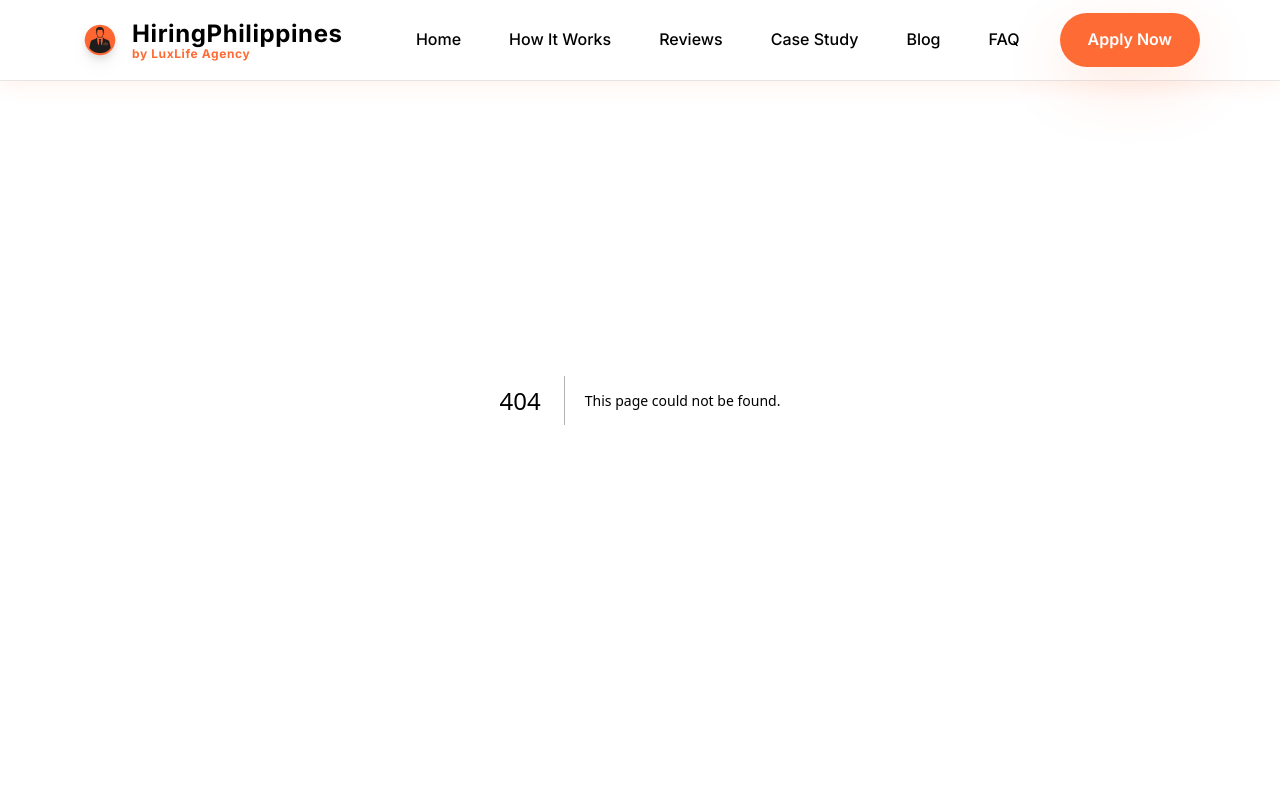
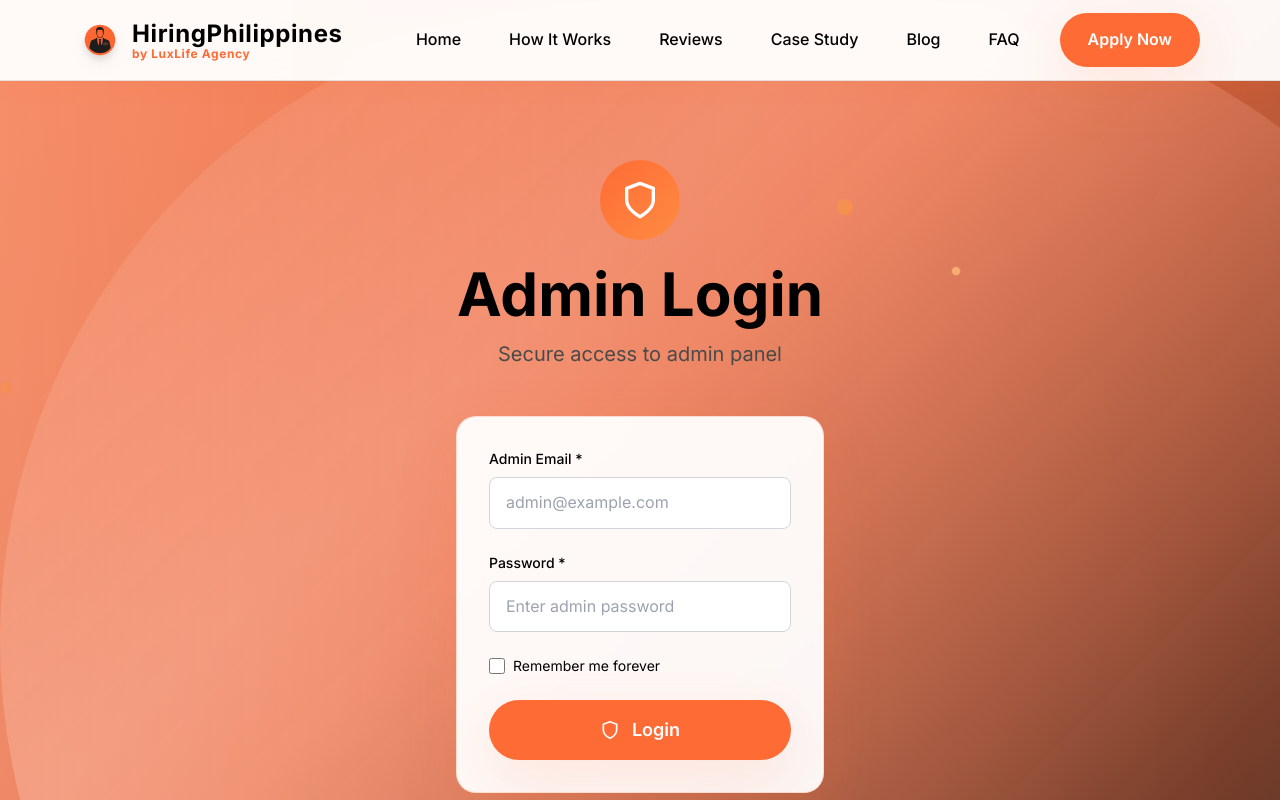
Before and after one commit to gigageek101/luxlife-hiring-website, a Next.js app: page /admin/auth in a window 1280 px wide. Before the commit this address had no page. Shown: the top 800 px of the page. Built offline with nearby package versions, Linux system fonts and the light colour scheme; a web font is replaced by a local one.

Commit message:
Add secure admin login with remember forever option and hide master password from UI

```diff
--- /dev/null
+++ b/app/admin/admin-wrapper.tsx
@@ -0,0 +1,51 @@
+'use client'
+
+import { useEffect, useState } from 'react'
+import { useRouter } from 'next/navigation'
+
+export default function AdminWrapper({ children }: { children: React.ReactNode }) {
+  const router = useRouter()
+  const [isAuthenticated, setIsAuthenticated] = useState(false)
+  const [isChecking, setIsChecking] = useState(true)
+
+  useEffect(() => {
+    const token = localStorage.getItem('admin_token')
+    const expiry = localStorage.getItem('admin_expiry')
+
+    if (!token || !expiry) {
+      router.push('/admin/auth')
+      setIsChecking(false)
+      return
+    }
+
+    // Check if token has expired
+    const expiryTime = parseInt(expiry)
+    if (Date.now() > expiryTime) {
+      localStorage.removeItem('admin_token')
+      localStorage.removeItem('admin_expiry')
+      router.push('/admin/auth')
+      setIsChecking(false)
+      return
+    }
+
+    setIsAuthenticated(true)
+    setIsChecking(false)
+  }, [router])
+
+  if (isChecking) {
+    return (
+      <div className="min-h-screen flex items-center justify-center">
+        <div className="text-center">
+          <div className="w-16 h-16 border-4 border-orange-500 border-t-transparent rounded-full animate-spin mx-auto mb-4"></div>
+          <p style={{ color: 'var(--text-secondary-on-white)' }}>Verifying admin access...</p>
+        </div>
+      </div>
+    )
+  }
+
+  if (!isAuthenticated) {
+    return null
+  }
+
+  return <>{children}</>
+}
--- /dev/null
+++ b/app/admin/auth/page.tsx
@@ -0,0 +1,157 @@
+'use client'
+
+import { useState } from 'react'
+import { motion } from 'framer-motion'
+import { Shield, Loader2 } from 'lucide-react'
+import DynamicBackground from '@/components/DynamicBackground'
+import Reveal from '@/components/Reveal'
+import { useRouter } from 'next/navigation'
+
+export default function AdminAuth() {
+  const router = useRouter()
+  const [email, setEmail] = useState('')
+  const [password, setPassword] = useState('')
+  const [rememberMe, setRememberMe] = useState(false)
+  const [isSubmitting, setIsSubmitting] = useState(false)
+  const [error, setError] = useState('')
+
+  const handleSubmit = async (e: React.FormEvent) => {
+    e.preventDefault()
+    setError('')
+    setIsSubmitting(true)
+
+    try {
+      const response = await fetch('/api/admin/auth', {
+        method: 'POST',
+        headers: {
+          'Content-Type': 'application/json',
+        },
+        body: JSON.stringify({
+          email,
+          password
+        })
+      })
+
+      const data = await response.json()
+
+      if (!response.ok) {
+        throw new Error(data.error || 'Authentication failed')
+      }
+
+      // Store token with expiry
+      const expiryTime = rememberMe
+        ? Date.now() + (365 * 24 * 60 * 60 * 1000) // Forever (1 year)
+        : Date.now() + (24 * 60 * 60 * 1000)  // 24 hours
+
+      localStorage.setItem('admin_token', data.token)
+      localStorage.setItem('admin_expiry', expiryTime.toString())
+
+      // Redirect to admin panel
+      router.push('/admin')
+    } catch (err) {
+      setError(err instanceof Error ? err.message : 'Invalid credentials')
+    } finally {
+      setIsSubmitting(false)
+    }
+  }
+
+  return (
+    <div className="min-h-screen relative">
+      <DynamicBackground />
+
+      <section className="section pt-32 md:pt-40 relative z-10">
+        <div className="container max-w-md">
+          <Reveal>
+            <div className="text-center mb-12">
+              <div className="w-20 h-20 rounded-full flex items-center justify-center mx-auto mb-6" style={{ background: 'linear-gradient(135deg, var(--accent), var(--accent-hover))' }}>
+                <Shield className="w-10 h-10 text-white" />
+              </div>
+              <h1 className="mb-4">
+                Admin Login
+              </h1>
+              <p className="text-xl" style={{ color: 'var(--text-secondary-on-white)' }}>
+                Secure access to admin panel
+              </p>
+            </div>
+          </Reveal>
+
+          <motion.div
+            initial={{ opacity: 0, y: 20 }}
+            animate={{ opacity: 1, y: 0 }}
+            transition={{ duration: 0.6 }}
+            className="card glass-card"
+          >
+            <form onSubmit={handleSubmit} className="space-y-6">
+              {error && (
+                <div className="p-4 bg-red-50 border border-red-200 rounded-lg text-red-700 text-sm">
+                  {error}
+                </div>
+              )}
+
+              <div>
+                <label htmlFor="email" className="block text-sm font-medium mb-2" style={{ color: 'var(--text-primary)' }}>
+                  Admin Email *
+                </label>
+                <input
+                  type="email"
+                  id="email"
+                  value={email}
+                  onChange={(e) => setEmail(e.target.value)}
+                  className="w-full px-4 py-3 rounded-lg border border-gray-300 focus:ring-2 focus:ring-orange-500 focus:border-transparent transition-all"
+                  placeholder="admin@example.com"
+                  required
+                />
+              </div>
+
+              <div>
+                <label htmlFor="password" className="block text-sm font-medium mb-2" style={{ color: 'var(--text-primary)' }}>
+                  Password *
+                </label>
+                <input
+                  type="password"
+                  id="password"
+                  value={password}
+                  onChange={(e) => setPassword(e.target.value)}
+                  className="w-full px-4 py-3 rounded-lg border border-gray-300 focus:ring-2 focus:ring-orange-500 focus:border-transparent transition-all"
+                  placeholder="Enter admin password"
+                  required
+                />
+              </div>
+
+              <div className="flex items-center gap-2">
+                <input
+                  type="checkbox"
+                  id="rememberMe"
+                  checked={rememberMe}
+                  onChange={(e) => setRememberMe(e.target.checked)}
+                  className="w-4 h-4 rounded border-gray-300 text-orange-600 focus:ring-orange-500"
+                />
+                <label htmlFor="rememberMe" className="text-sm" style={{ color: 'var(--text-primary)' }}>
+                  Remember me forever
+                </label>
+              </div>
+
+              <button
+                type="submit"
+                disabled={isSubmitting}
+                className="btn-primary hover-lift text-lg px-8 py-4 w-full inline-flex items-center justify-center gap-3"
+              >
+                {isSubmitting ? (
+                  <>
+                    <Loader2 className="w-5 h-5 animate-spin" />
+                    Logging in...
+                  </>
+                ) : (
+                  <>
+                    <Shield className="w-5 h-5" />
+                    Login
+                  </>
+                )}
+              </button>
+            </form>
+          </motion.div>
+        </div>
+      </section>
+    </div>
+  )
+}
--- a/app/admin/page.tsx
+++ b/app/admin/page.tsx
@@ -2,8 +2,10 @@
 
 import { useState, useEffect } from 'react'
 import { motion } from 'framer-motion'
-import { Users, CheckCircle, XCircle, Clock, RefreshCw, Trash2 } from 'lucide-react'
+import { Users, CheckCircle, XCircle, Clock, RefreshCw, Trash2, LogOut } from 'lucide-react'
 import DynamicBackground from '@/components/DynamicBackground'
+import AdminWrapper from './admin-wrapper'
+import { useRouter } from 'next/navigation'
 
 interface Assessment {
   day: number
@@ -28,11 +30,18 @@ interface User {
   }
 }
 
-export default function AdminPanel() {
+function AdminPanelContent() {
+  const router = useRouter()
   const [users, setUsers] = useState<User[]>([])
   const [isLoading, setIsLoading] = useState(true)
   const [searchTerm, setSearchTerm] = useState('')
   const [autoRefresh, setAutoRefresh] = useState(true)
+
+  const handleLogout = () => {
+    localStorage.removeItem('admin_token')
+    localStorage.removeItem('admin_expiry')
+    router.push('/admin/auth')
+  }
 
   const fetchUsers = async (showLoading = true) => {
     if (showLoading) setIsLoading(true)
@@ -132,6 +141,17 @@ export default function AdminPanel() {
   return (
     <div className="min-h-screen relative">
       <DynamicBackground />
+
+      {/* Logout Button */}
+      <div className="fixed top-20 right-4 z-50">
+        <button
+          onClick={handleLogout}
+          className="card bg-white shadow-lg p-3 flex items-center gap-2 hover:bg-red-50 transition-colors"
+        >
+          <LogOut className="w-5 h-5 text-red-600" />
+          <span className="text-sm font-semibold text-red-600">Logout</span>
+        </button>
+      </div>
 
       <section className="section pt-32 md:pt-40 relative z-10">
         <div className="container max-w-7xl">
@@ -331,3 +351,11 @@ export default function AdminPanel() {
     </div>
   )
 }
+
+export default function AdminPanel() {
+  return (
+    <AdminWrapper>
+      <AdminPanelContent />
+    </AdminWrapper>
+  )
+}
--- /dev/null
+++ b/app/api/admin/auth/route.ts
@@ -0,0 +1,44 @@
+import { NextRequest, NextResponse } from 'next/server'
+
+// Disable caching
+export const dynamic = 'force-dynamic'
+export const revalidate = 0
+
+const ADMIN_EMAIL = 'luxlife.agentur@gmail.com'
+const ADMIN_PASSWORD = 'Fym2022$$'
+
+export async function POST(request: NextRequest) {
+  try {
+    const { email, password } = await request.json()
+
+    // Validate inputs
+    if (!email || !password) {
+      return NextResponse.json(
+        { error: 'Email and password are required' },
+        { status: 400 }
+      )
+    }
+
+    // Check credentials
+    if (email === ADMIN_EMAIL && password === ADMIN_PASSWORD) {
+      // Generate simple token
+      const token = Buffer.from(`${ADMIN_EMAIL}:${Date.now()}`).toString('base64')
+
+      return NextResponse.json({
+        success: true,
+        token
+      })
+    } else {
+      return NextResponse.json(
+        { error: 'Invalid admin credentials' },
+        { status: 401 }
+      )
+    }
+  } catch (error) {
+    console.error('Admin auth error:', error)
+    return NextResponse.json(
+      { error: 'Internal server error' },
+      { status: 500 }
+    )
+  }
+}
--- a/app/training/auth/page.tsx
+++ b/app/training/auth/page.tsx
@@ -166,9 +166,6 @@ export default function TrainingAuth() {
                   placeholder="Enter master password"
                   required
                 />
-                <p className="text-xs mt-1 text-gray-500">
-                  {isLogin ? 'Use: MasterChatter123' : 'Master Password: MasterChatter123'}
-                </p>
               </div>
 
               {/* Remember Me Checkbox */}
```
